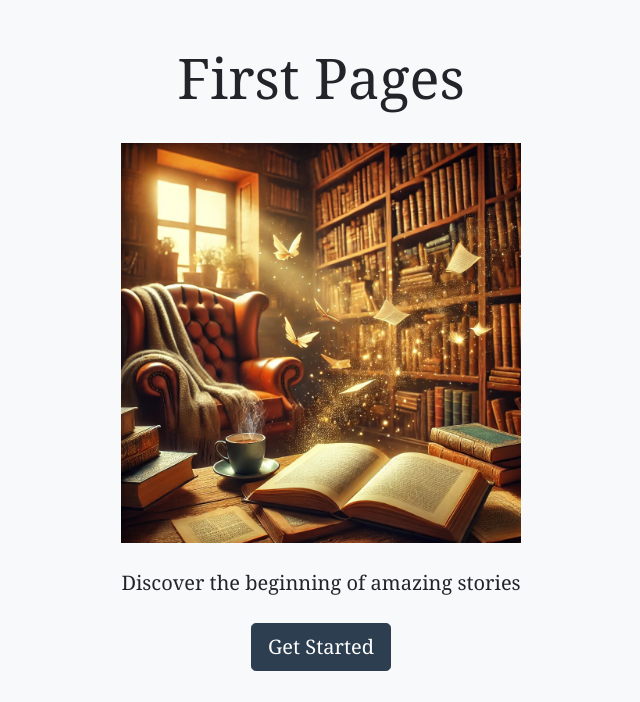
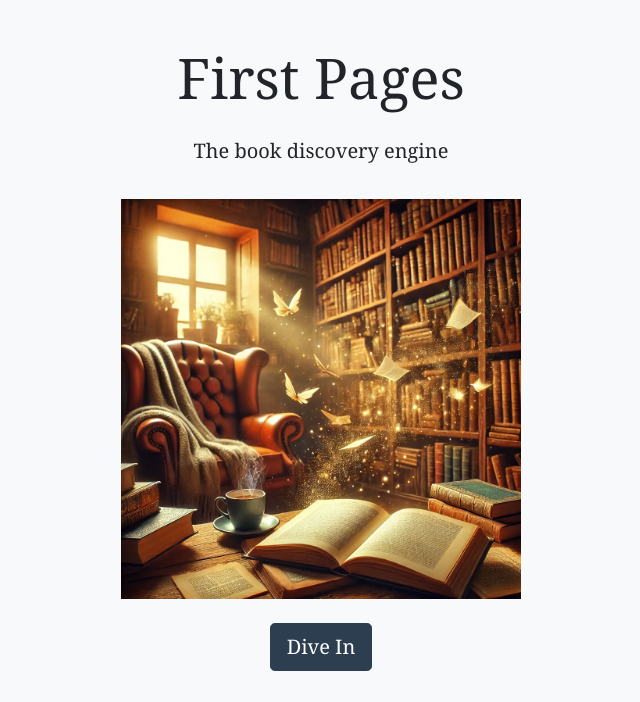
Before and after one commit to amccarroll/first-pages, a Django app: page / in a window 1280 px wide. Shown: the part 98-800 px from the top of the page, without its empty margins (319-959 px from the left). Run offline with Django 5.2, Linux system fonts and the light colour scheme.

```diff
--- a/first_pages/templates/first_pages/home.html
+++ b/first_pages/templates/first_pages/home.html
@@ -4,11 +4,12 @@
 {% block content %}
 <div class="text-center">
     <h1 class="display-4 mb-4">First Pages</h1>
+    <p class="lead mb-4">The book discovery engine</p>
     <div class="book-cover-container mb-4">
         <img src="{% static 'first_pages/images/bookimage.webp' %}" alt="Book Stack" class="img-fluid">
     </div>
-    <p class="lead mb-4">Discover the beginning of amazing stories</p>
-    <a href="{% url 'first_pages:random_first_page' %}" class="btn btn-primary btn-lg">Get Started</a>
+
+    <a href="{% url 'first_pages:random_first_page' %}" class="btn btn-primary btn-lg">Dive In</a>
 </div>
 
 <style>
```
